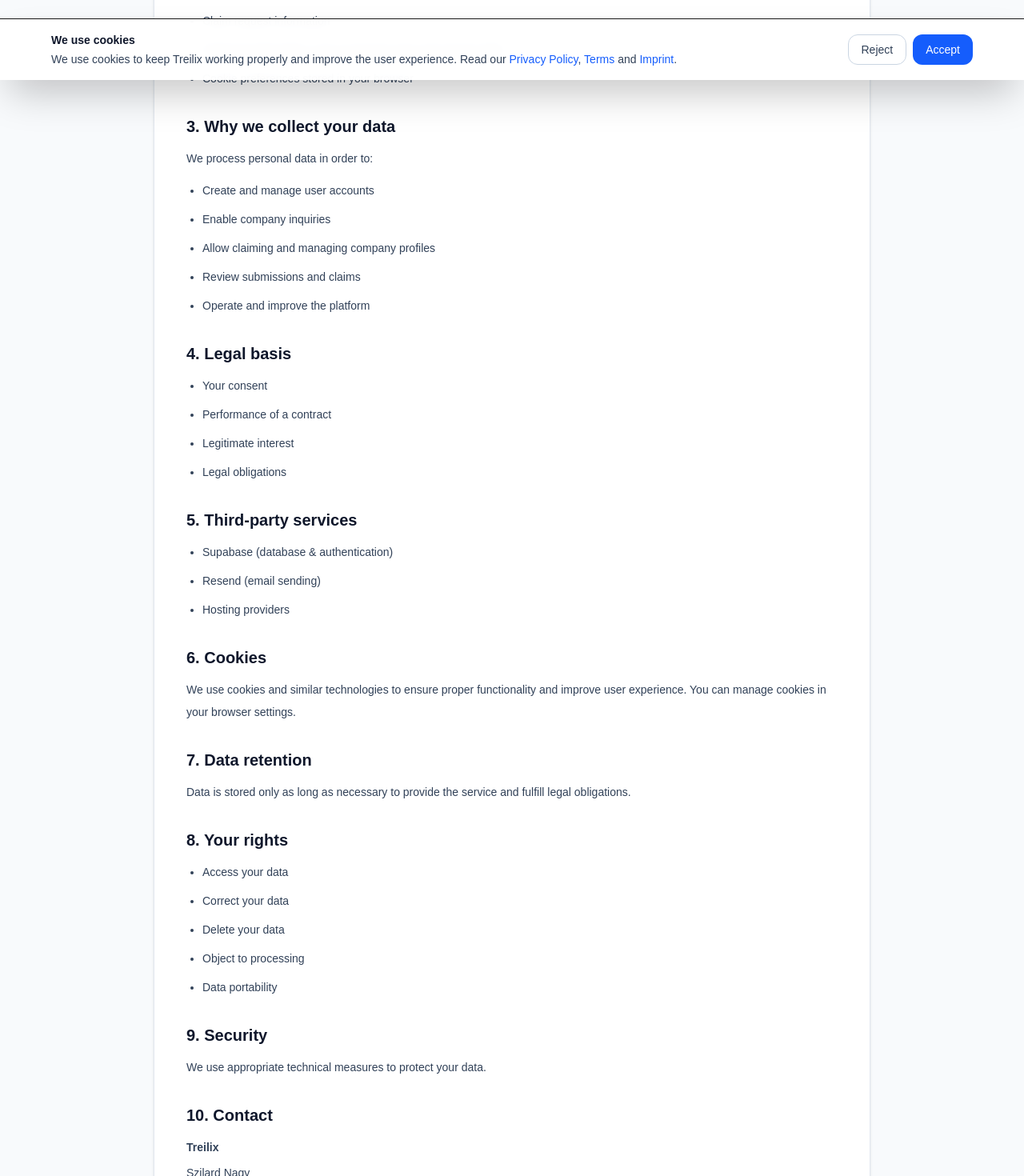
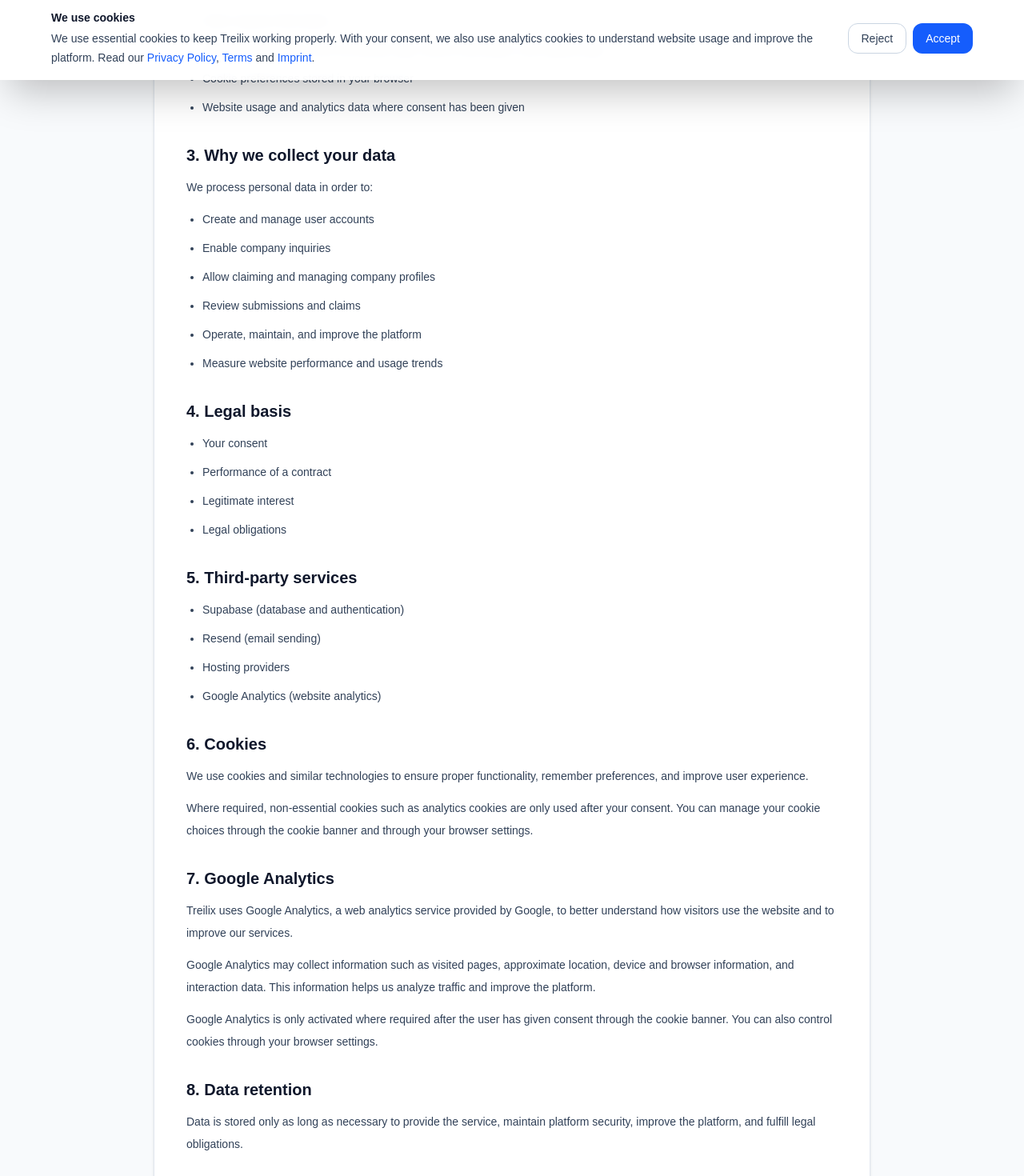
Before and after one commit to nszily19-blip/Treilix, a Next.js app: page /privacy in a window 1280 px wide. Shown: the part 700-2170 px from the top of the page at 80% size. Built offline with nearby package versions, Linux system fonts and the light colour scheme; no server answers.

Commit message:
update gAnalytics

```diff
--- a/app/components/CookieBanner.tsx
+++ b/app/components/CookieBanner.tsx
@@ -3,11 +3,16 @@
 import Link from "next/link";
 import { useEffect, useState } from "react";
 
+type ConsentState = "accepted" | "rejected" | null;
+
 export default function CookieBanner() {
   const [visible, setVisible] = useState(false);
 
   useEffect(() => {
-    const consent = localStorage.getItem("treilix-cookie-consent");
+    const consent = localStorage.getItem(
+      "treilix-cookie-consent"
+    ) as ConsentState;
+
     if (!consent) {
       setVisible(true);
     }
@@ -15,24 +20,27 @@
 
   const acceptCookies = () => {
     localStorage.setItem("treilix-cookie-consent", "accepted");
+    window.dispatchEvent(new Event("treilix-cookie-consent-changed"));
     setVisible(false);
   };
 
   const rejectCookies = () => {
     localStorage.setItem("treilix-cookie-consent", "rejected");
+    window.dispatchEvent(new Event("treilix-cookie-consent-changed"));
     setVisible(false);
   };
 
   if (!visible) return null;
 
   return (
-    <div className="fixed inset-x-0 bottom-0 z-50 border-t bg-white/95 p-4 shadow-2xl backdrop-blur">
+    <div className="fixed inset-x-0 bottom-0 z-50 border-t border-slate-200 bg-white/95 p-4 shadow-2xl backdrop-blur">
       <div className="mx-auto flex max-w-6xl flex-col gap-4 md:flex-row md:items-center md:justify-between">
         <div className="text-sm text-slate-700">
           <p className="font-semibold text-slate-900">We use cookies</p>
-          <p className="mt-1">
-            We use cookies to keep Treilix working properly and improve the user
-experience. Read our{" "}
+          <p className="mt-1 leading-6">
+            We use essential cookies to keep Treilix working properly. With your
+            consent, we also use analytics cookies to understand website usage
+            and improve the platform. Read our{" "}
             <Link href="/privacy" className="text-blue-600 hover:underline">
               Privacy Policy
             </Link>
--- /dev/null
+++ b/app/components/GoogleAnalytics.tsx
@@ -0,0 +1,46 @@
+"use client";
+
+import Script from "next/script";
+import { useEffect, useState } from "react";
+
+const GA_ID = "G-4F8LQR7WER";
+
+export default function GoogleAnalytics() {
+  const [enabled, setEnabled] = useState(false);
+
+  useEffect(() => {
+    const checkConsent = () => {
+      const consent = localStorage.getItem("treilix-cookie-consent");
+      setEnabled(consent === "accepted");
+    };
+
+    checkConsent();
+    window.addEventListener("treilix-cookie-consent-changed", checkConsent);
+
+    return () => {
+      window.removeEventListener(
+        "treilix-cookie-consent-changed",
+        checkConsent
+      );
+    };
+  }, []);
+
+  if (!enabled) return null;
+
+  return (
+    <>
+      <Script
+        src={`https://www.googletagmanager.com/gtag/js?id=${GA_ID}`}
+        strategy="afterInteractive"
+      />
+      <Script id="google-analytics" strategy="afterInteractive">
+        {`
+          window.dataLayer = window.dataLayer || [];
+          function gtag(){dataLayer.push(arguments);}
+          gtag('js', new Date());
+          gtag('config', '${GA_ID}');
+        `}
+      </Script>
+    </>
+  );
+}
--- a/app/layout.tsx
+++ b/app/layout.tsx
@@ -1,7 +1,7 @@
 import type { Metadata } from "next";
-import Script from "next/script";
 import "./globals.css";
 import RootShell from "./components/RootShell";
+import GoogleAnalytics from "./components/GoogleAnalytics";
 
 export const metadata: Metadata = {
   title: "Treilix",
@@ -19,23 +19,8 @@
   return (
     <html lang="en">
       <body className="bg-slate-50 text-slate-900">
-
-        {/* Google Analytics */}
-        <Script
-          src="https://www.googletagmanager.com/gtag/js?id=G-4F8LQR7WER"
-          strategy="afterInteractive"
-        />
-        <Script id="google-analytics" strategy="afterInteractive">
-          {`
-            window.dataLayer = window.dataLayer || [];
-            function gtag(){dataLayer.push(arguments);}
-            gtag('js', new Date());
-            gtag('config', 'G-4F8LQR7WER');
-          `}
-        </Script>
-
+        <GoogleAnalytics />
         <RootShell>{children}</RootShell>
-
       </body>
     </html>
   );
--- a/app/privacy/page.tsx
+++ b/app/privacy/page.tsx
@@ -15,7 +15,7 @@
           <h2 className="text-xl font-semibold text-slate-900">
             1. Who we are
           </h2>
-          <div className="mt-3 text-sm leading-7 text-slate-700 space-y-1">
+          <div className="mt-3 space-y-1 text-sm leading-7 text-slate-700">
             <p><strong>Treilix</strong></p>
             <p>Szilard Nagy</p>
             <p>Putzbrunner Straße 20</p>
@@ -36,8 +36,9 @@
               <li>Name, email address, and phone number submitted in inquiries</li>
               <li>Company information submitted or edited by users</li>
               <li>Claim request information</li>
-              <li>Technical information such as browser type and request data</li>
+              <li>Technical information such as browser type, device information, and request data</li>
               <li>Cookie preferences stored in your browser</li>
+              <li>Website usage and analytics data where consent has been given</li>
             </ul>
           </div>
         </section>
@@ -53,7 +54,8 @@
               <li>Enable company inquiries</li>
               <li>Allow claiming and managing company profiles</li>
               <li>Review submissions and claims</li>
-              <li>Operate and improve the platform</li>
+              <li>Operate, maintain, and improve the platform</li>
+              <li>Measure website performance and usage trends</li>
             </ul>
           </div>
         </section>
@@ -78,9 +80,10 @@
           </h2>
           <div className="mt-3 space-y-3 text-sm leading-7 text-slate-700">
             <ul className="list-disc space-y-2 pl-5">
-              <li>Supabase (database & authentication)</li>
+              <li>Supabase (database and authentication)</li>
               <li>Resend (email sending)</li>
               <li>Hosting providers</li>
+              <li>Google Analytics (website analytics)</li>
             </ul>
           </div>
         </section>
@@ -89,49 +92,84 @@
           <h2 className="text-xl font-semibold text-slate-900">
             6. Cookies
           </h2>
+          <div className="mt-3 space-y-3 text-sm leading-7 text-slate-700">
+            <p>
+              We use cookies and similar technologies to ensure proper functionality,
+              remember preferences, and improve user experience.
+            </p>
+            <p>
+              Where required, non-essential cookies such as analytics cookies are
+              only used after your consent. You can manage your cookie choices
+              through the cookie banner and through your browser settings.
+            </p>
+          </div>
+        </section>
+
+        <section className="mt-8">
+          <h2 className="text-xl font-semibold text-slate-900">
+            7. Google Analytics
+          </h2>
+          <div className="mt-3 space-y-3 text-sm leading-7 text-slate-700">
+            <p>
+              Treilix uses Google Analytics, a web analytics service provided by
+              Google, to better understand how visitors use the website and to
+              improve our services.
+            </p>
+            <p>
+              Google Analytics may collect information such as visited pages,
+              approximate location, device and browser information, and interaction
+              data. This information helps us analyze traffic and improve the
+              platform.
+            </p>
+            <p>
+              Google Analytics is only activated where required after the user has
+              given consent through the cookie banner. You can also control cookies
+              through your browser settings.
+            </p>
+          </div>
+        </section>
+
+        <section className="mt-8">
+          <h2 className="text-xl font-semibold text-slate-900">
+            8. Data retention
+          </h2>
           <p className="mt-3 text-sm leading-7 text-slate-700">
-            We use cookies and similar technologies to ensure proper functionality
-            and improve user experience. You can manage cookies in your browser settings.
+            Data is stored only as long as necessary to provide the service,
+            maintain platform security, improve the platform, and fulfill legal
+            obligations.
           </p>
         </section>
 
         <section className="mt-8">
           <h2 className="text-xl font-semibold text-slate-900">
-            7. Data retention
-          </h2>
-          <p className="mt-3 text-sm leading-7 text-slate-700">
-            Data is stored only as long as necessary to provide the service and
-            fulfill legal obligations.
-          </p>
-        </section>
-
-        <section className="mt-8">
-          <h2 className="text-xl font-semibold text-slate-900">
-            8. Your rights
+            9. Your rights
           </h2>
           <ul className="mt-3 list-disc space-y-2 pl-5 text-sm leading-7 text-slate-700">
             <li>Access your data</li>
             <li>Correct your data</li>
             <li>Delete your data</li>
             <li>Object to processing</li>
+            <li>Restrict processing where applicable</li>
             <li>Data portability</li>
+            <li>Withdraw consent at any time for future processing</li>
           </ul>
         </section>
 
         <section className="mt-8">
           <h2 className="text-xl font-semibold text-slate-900">
-            9. Security
+            10. Security
           </h2>
           <p className="mt-3 text-sm leading-7 text-slate-700">
-            We use appropriate technical measures to protect your data.
+            We use appropriate technical and organizational measures to protect
+            your data against unauthorized access, loss, misuse, or disclosure.
           </p>
         </section>
 
         <section className="mt-8">
           <h2 className="text-xl font-semibold text-slate-900">
-            10. Contact
+            11. Contact
           </h2>
-          <div className="mt-3 text-sm leading-7 text-slate-700 space-y-1">
+          <div className="mt-3 space-y-1 text-sm leading-7 text-slate-700">
             <p><strong>Treilix</strong></p>
             <p>Szilard Nagy</p>
             <p>Putzbrunner Straße 20</p>
```
Lines whose indentation alone changed are shown as unchanged.
